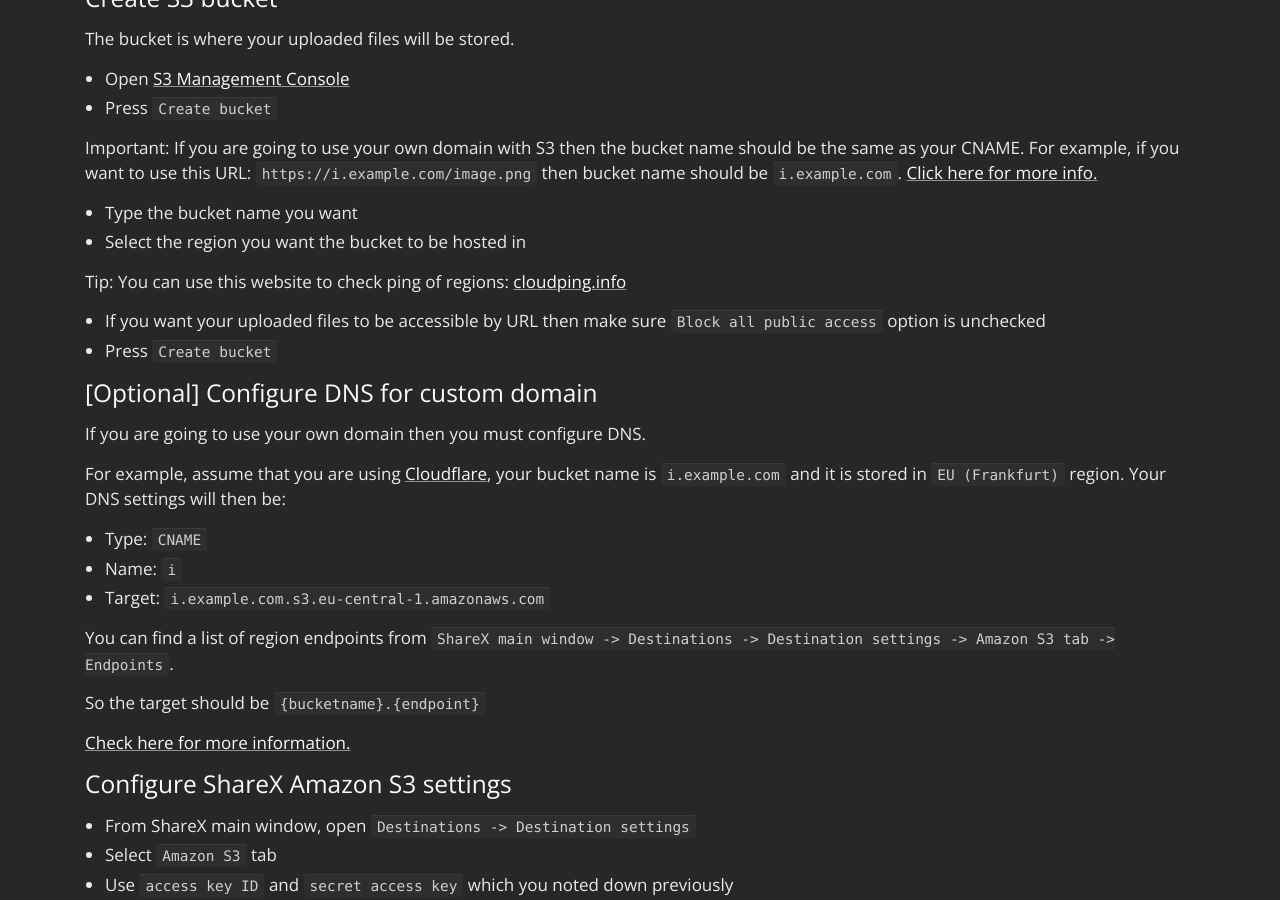
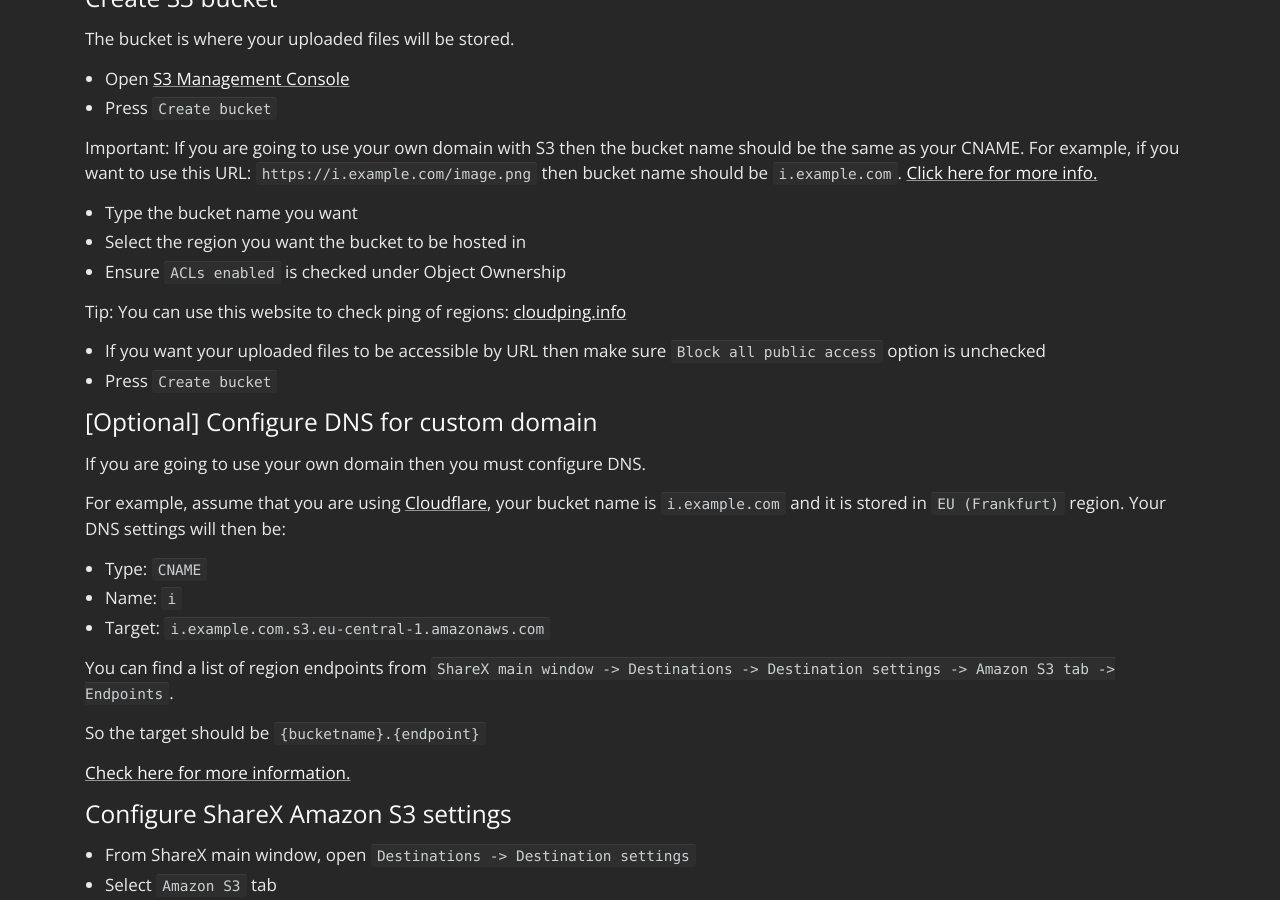
Before and after one commit to ShareX/sharex.github.io, a Jekyll site: the page built from docs/amazon-s3.md, in a window 1280 px wide and 900 px high, scrolled down 1824 px. Built offline with Jekyll 4.4.1, drawn with Linux system fonts in a browser that asks for light colours.

Commit message:
Specified ACLs enabled options need to be checked during bucket creation.

```diff
--- a/docs/amazon-s3.md
+++ b/docs/amazon-s3.md
@@ -72,6 +72,7 @@
 **Important:** If you are going to use your own domain with S3 then the bucket name should be the same as your CNAME. For example, if you want to use this URL: `https://i.example.com/image.png` then bucket name should be `i.example.com`. [Click here for more info.](http://docs.aws.amazon.com/AmazonS3/latest/dev/VirtualHosting.html#VirtualHostingCustomURLs)
 * Type the bucket name you want
 * Select the region you want the bucket to be hosted in
+* Ensure ``ACLs enabled`` is checked under **Object Ownership**
 
 **Tip:** You can use this website to check ping of regions: [cloudping.info](https://www.cloudping.info)
 * If you want your uploaded files to be accessible by URL then make sure `Block all public access` option is unchecked
```
